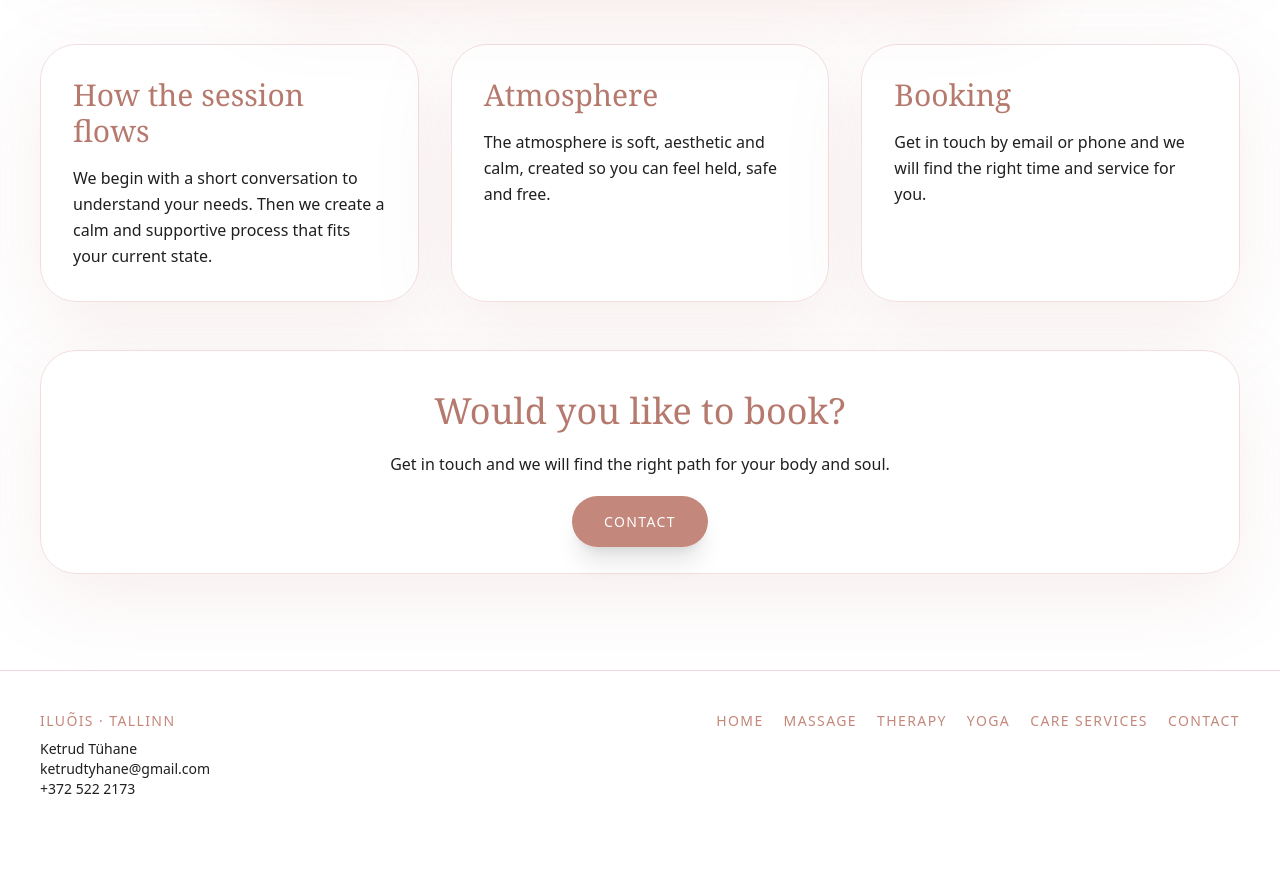
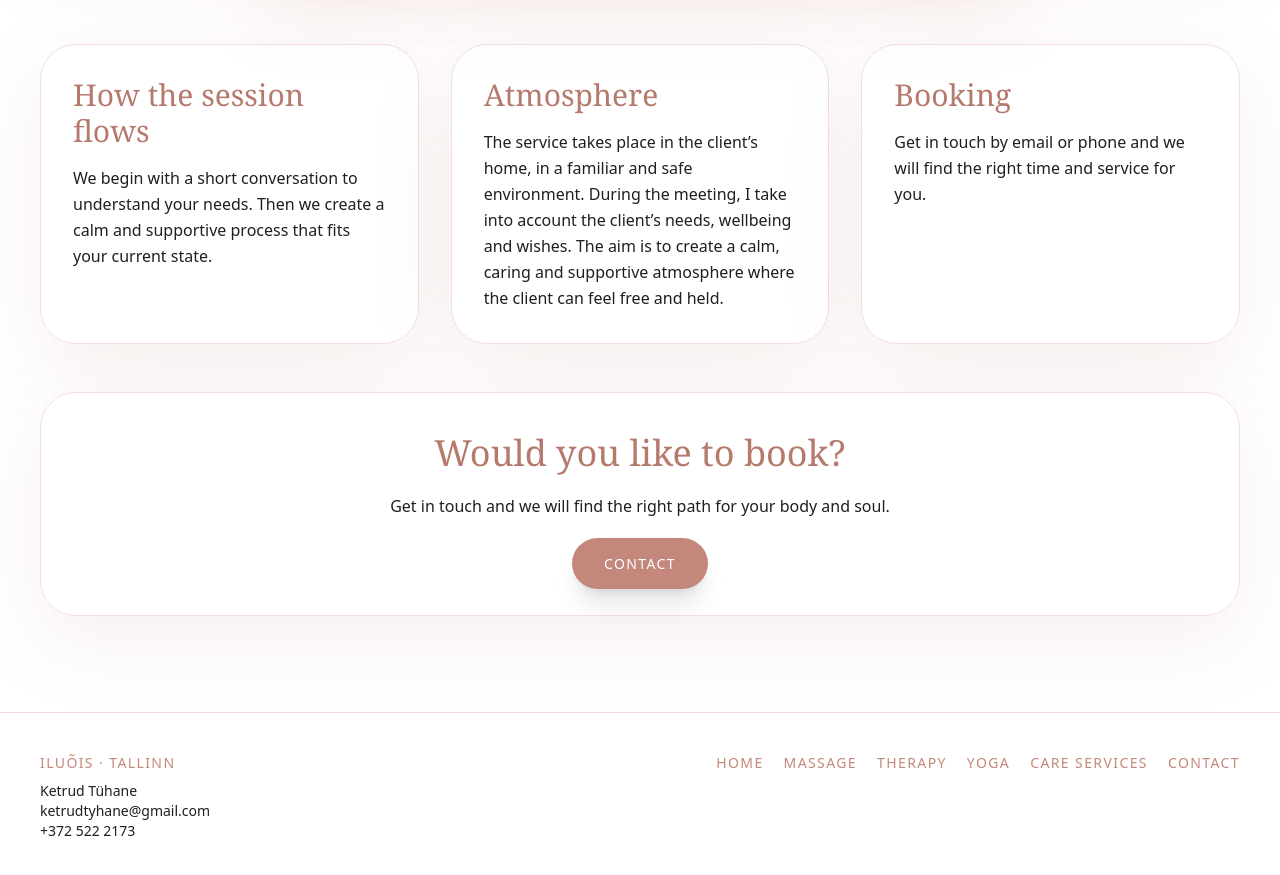
Before and after one commit to Ketrud/Iluois-website, a Next.js app: page /en/hooldusteenused in a window 1280 px wide. Shown: the part 800-1675 px from the top of the page. Before the commit the page ends 1639 px from the top, so only its background shows below. Built offline with nearby package versions, Linux system fonts and the light colour scheme.

Commit message:
Update page.tsx

```diff
--- a/app/[locale]/hooldusteenused/page.tsx
+++ b/app/[locale]/hooldusteenused/page.tsx
@@ -56,7 +56,14 @@ export default function Service({ params }: { params: { locale: Locale } }) {
       <section className="mx-auto max-w-7xl px-6 pb-24 md:px-10">
         <div className="grid gap-8 md:grid-cols-3">
           <InfoCard title={params.locale === 'et' ? 'Kuidas kohtumine kulgeb' : 'How the session flows'} text={params.locale === 'et' ? 'Alustame lühikese vestlusega, et mõista sinu vajadusi. Seejärel loon rahuliku ja toetava protsessi, mis sobitub sinu hetke seisundiga.' : 'We begin with a short conversation to understand your needs. Then we create a calm and supportive process that fits your current state.'} />
-          <InfoCard title={params.locale === 'et' ? 'Atmosfäär' : 'Atmosphere'} text={params.locale === 'et' ? 'Iluõie keskkond on pehme, esteetiline ja rahulik. Eesmärk on, et tunneksid end hoitud, turvaliselt ja vabalt.' : 'The atmosphere is soft, aesthetic and calm, created so you can feel held, safe and free.'} />
+          <InfoCard
+  title={params.locale === 'et' ? 'Atmosfäär' : 'Atmosphere'}
+  text={
+    params.locale === 'et'
+      ? 'Teenus toimub kliendi kodus, tuttavas ja turvalises keskkonnas. Kohtumisel arvestan kliendi vajaduste, enesetunde ja soovidega. Eesmärk on luua rahulik, hooliv ja toetav õhkkond, kus klient saab end tunda vabalt ja hoitult.'
+      : 'The service takes place in the client’s home, in a familiar and safe environment. During the meeting, I take into account the client’s needs, wellbeing and wishes. The aim is to create a calm, caring and supportive atmosphere where the client can feel free and held.'
+  }
+/>
           <InfoCard title={params.locale === 'et' ? 'Broneerimine' : 'Booking'} text={params.locale === 'et' ? 'Võta ühendust e-posti või telefoni teel ning leiame sulle sobiva aja ja teenuse.' : 'Get in touch by email or phone and we will find the right time and service for you.'} />
         </div>
 
```
